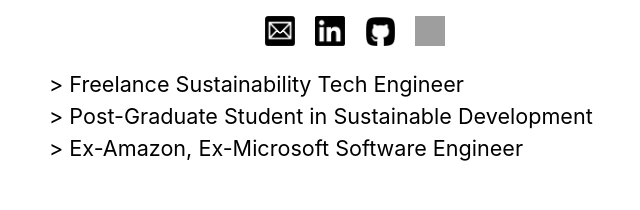
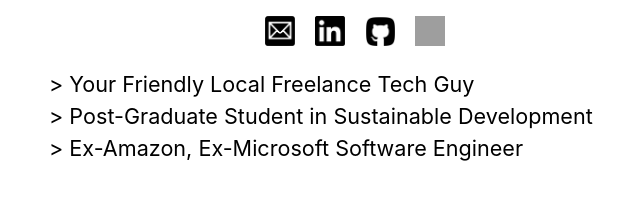
Before and after one commit to niallquirke/portfolio, a Next.js app: page / in a window 1280 px wide. Shown: the part 256-466 px from the top of the page, without its empty margins (285-925 px from the left). Built offline with nearby package versions, Linux system fonts and the light colour scheme; grey boxes are pictures that could not be loaded.

Commit message:
tweaked headline and fixed typos

```diff
--- a/pages/index.js
+++ b/pages/index.js
@@ -22,7 +22,7 @@ export default function Home({ allPostsData }) {
       </Head>
       <section className={utilStyles.headingMd}>
         <p>
-          {">"} Freelance Sustainability Tech Engineer
+          {">"} Your Friendly Local Freelance Tech Guy
           <br />
           {">"} Post-Graduate Student in Sustainable Development
           <br />
--- a/posts/cans-ie.md
+++ b/posts/cans-ie.md
@@ -4,5 +4,3 @@ date: "2015-10-01"
 ---
 
 **[Cans.ie](http://cans.ie)**
-
-(Click the beer!)
--- a/posts/microsoft-teams-shifts-at-microsoft.md
+++ b/posts/microsoft-teams-shifts-at-microsoft.md
@@ -7,7 +7,7 @@ date: "2021-09-01"
 
 **[Video about our team starring me!](https://www.youtube.com/watch?v=VX1HOJAJT_o&t=75s)**
 
-At Microsoft I was a founding members of a new team within the Microsoft Teams product. We were tasked with building an integrations platform for Microsoft Teams Shifts so large enterprises could benefit from the app while keeping their current shift management system. This is enabling millions of front line workers to manage their shifts better, including scheduling shifts, swapping shifts and taking time off from their phones.
+At Microsoft I was a founding member of a new team within the Microsoft Teams product. We were tasked with building an integrations platform for Microsoft Teams Shifts so large enterprises could benefit from the app while keeping their current shift management system. This is enabling millions of front line workers to manage their shifts better, including scheduling shifts, swapping shifts and taking time off from their phones.
 
 In my time on this team I contributed to the design, infrastructure, build, test, pilot and release of the platform with it's first integration. The platform consist mainly of a backend API and a backend syncing system built on C#, .Net Core, Serfice Fabric and Azure.
 
```
